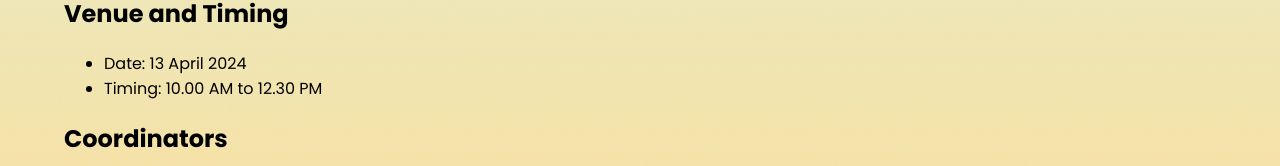
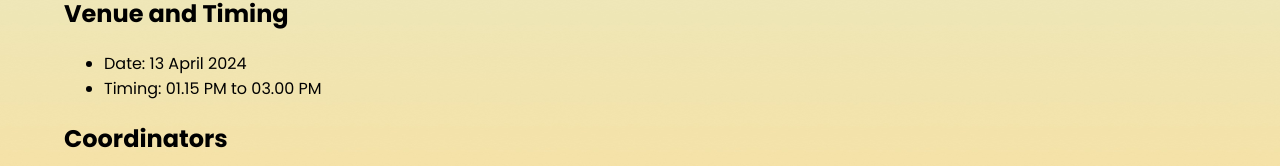
Before and after one commit to Karthick1242004/Cognissance, a React (Create React App) app: page /reciprocal in a window 1280 px wide. Shown: the part 591-757 px from the top of the page. Built offline with nearby package versions, Linux system fonts and the light colour scheme; a web font is replaced by a local one.

Commit message:
Update Reciprocal.jsx
Reciprocal time change

```diff
--- a/src/components/Eventlist/Reciprocal.jsx
+++ b/src/components/Eventlist/Reciprocal.jsx
@@ -22,7 +22,7 @@ const Reciprocal = () => {
                 <h2 className={Eo.h2}>Venue and Timing</h2>
                 <ul className={Eo.ul}>
                     <li>Date: 13 April 2024</li>
-                    <li>Timing: 10.00 AM to 12.30 PM</li>
+                    <li>Timing: 01.15 PM to 03.00 PM</li>
                 </ul>
                 <h2 className={Eo.h2}>Coordinators</h2>
                 <ul className={Eo.ul}>
```
